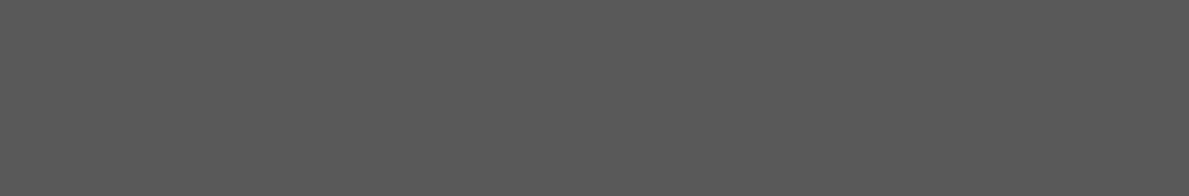
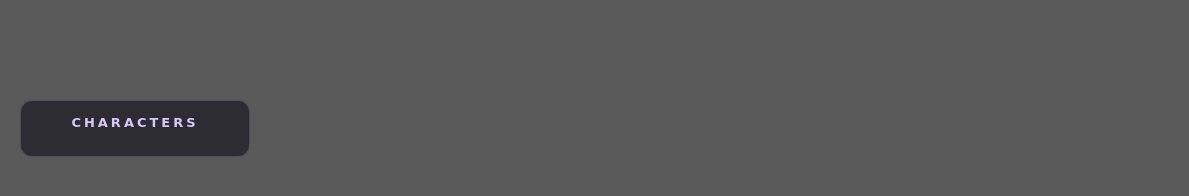
Before and after one commit to orew12/GACHACAPSULE, a plain HTML site: page hsr.html in a window 1280 px wide. Shown: the full height of the page, 0-1189 px from the left. Drawn offline with Linux system fonts and the light colour scheme.

Commit message:
Add files via upload

```diff
--- a/hsr.html
+++ b/hsr.html
@@ -88,6 +88,32 @@
                transform: scale(1.15);
           }
 
+          .char-panel {
+               position: fixed;
+               left: 20px;
+               top: 100px;
+               width: 200px;
+               padding: 14px;
+               background: rgba(15,15,25,0.6);
+               backdrop-filter: blur(10px);
+               border: 1px solid rgba(200, 170, 255, 0.25);
+               border-radius: 12px;
+               z-index: 5;
+          }
+          .panel-title {
+               font-size: 13px;
+               letter-spacing: 3px;
+               color: #d9c8ff;
+               margin: 0 0 12px;
+               text-align: center;
+          }
+          .char-grid {
+               display: grid;
+               grid-template-columns: repeat(2, 1fr);
+               gap: 10px;
+          }
+          .
+
      </STYLE>
      </head>
      <body>
@@ -110,6 +136,11 @@
                     </div>
                </div>
           </div>
+
+          <aside class = "char-panel">
+               <h2 class ="panel-title">CHARACTERS</h2>
+               <div class = "char-grid" id = "charGrid"></div>
+          </aside>
      <script>
           const popout= document.getElementById("popout");
           document.getElementById("openPopout").onclick = () => popout.classList.add("show");
```
